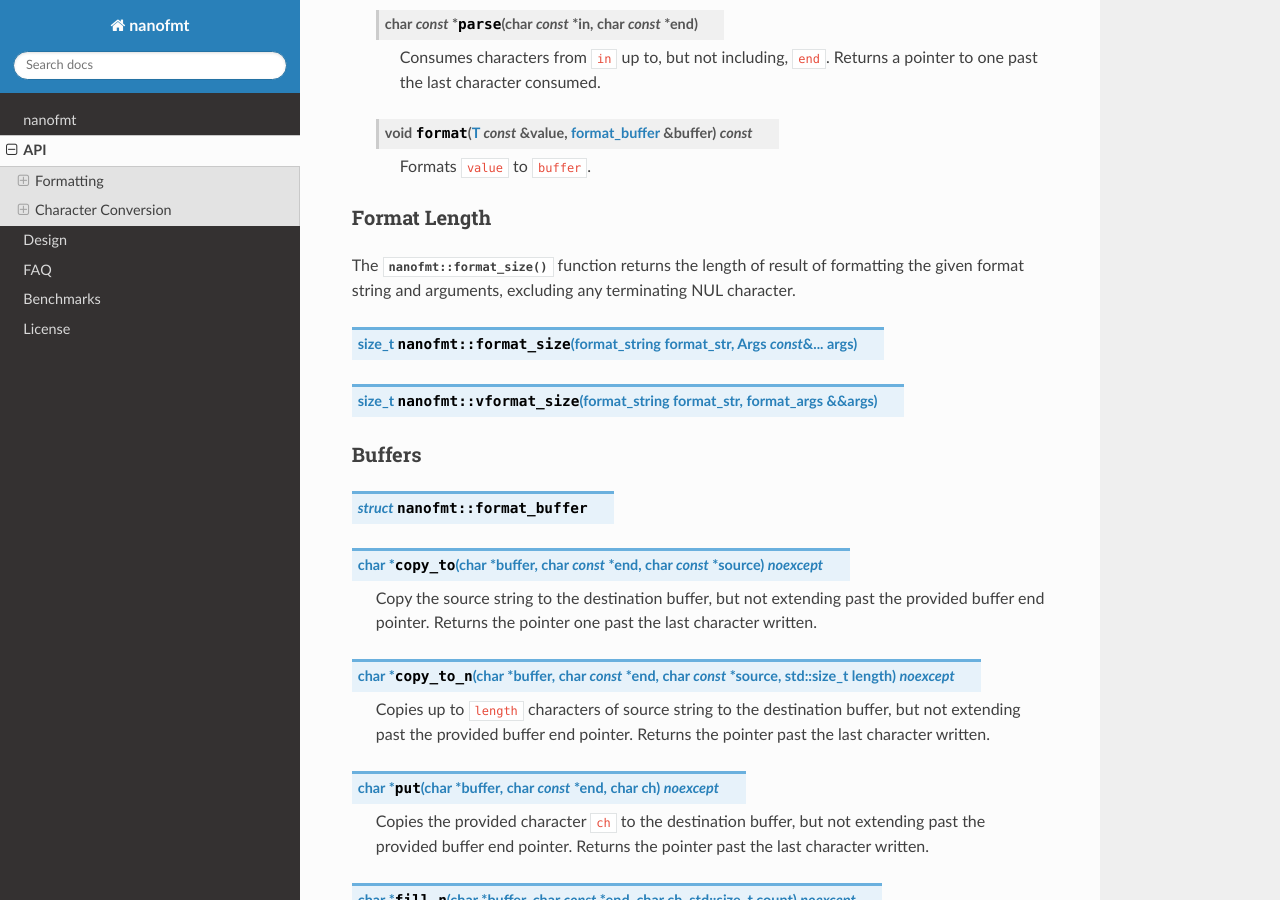
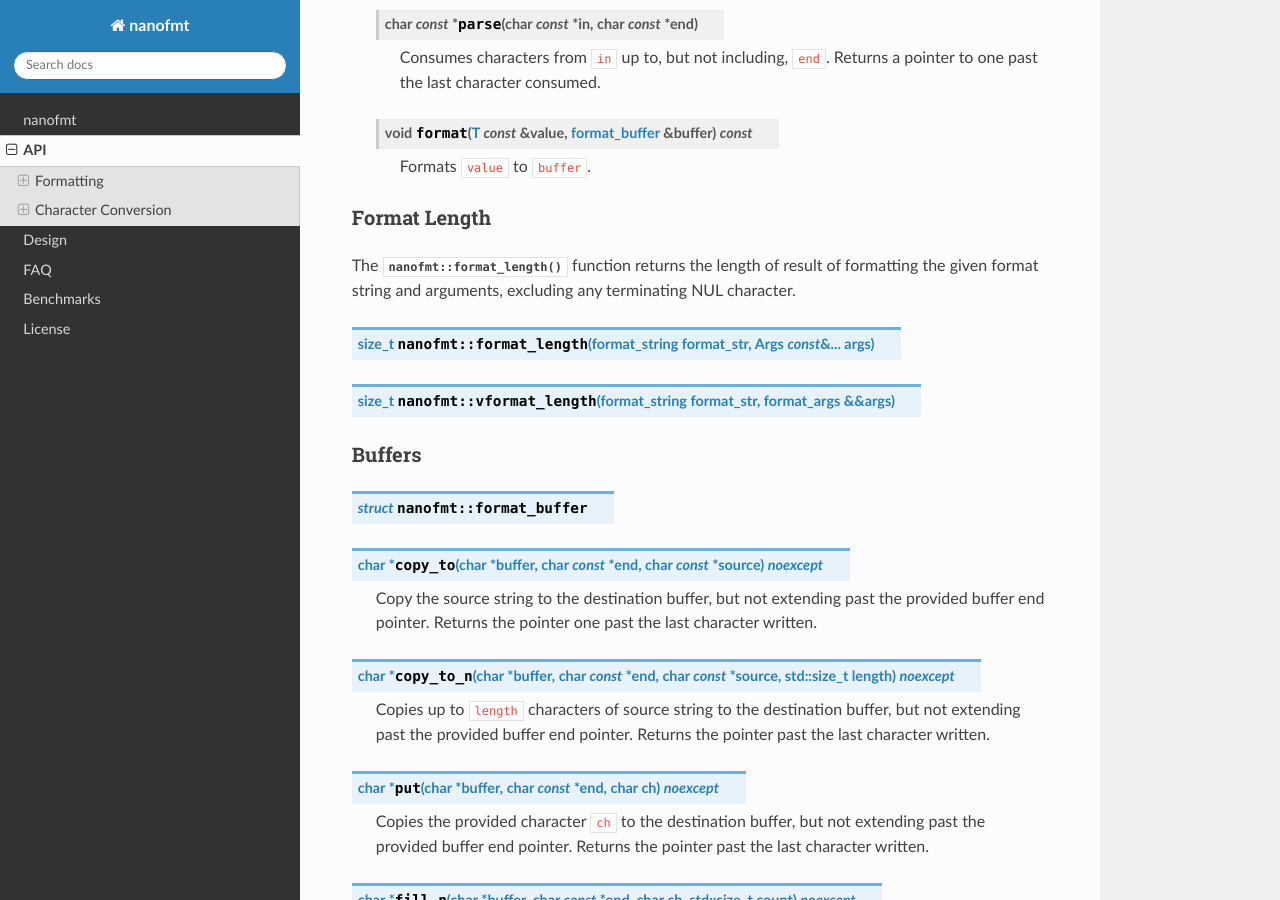
Before and after one commit to seanmiddleditch/nanofmt, a Sphinx documentation site: the page built from docs/api.rst, in a window 1280 px wide and 900 px high, scrolled down 1639 px. Built offline with Sphinx 7.4.7 and the Read the Docs theme 2.0.0, drawn with Linux system fonts in a browser that asks for light colours.

Commit message:
Rename format_size to format_length
Better name, and matches the fmtlib/std::format name too

```diff
--- a/docs/api.rst
+++ b/docs/api.rst
@@ -72,13 +72,13 @@ specialized structure for nanofmt to work.
 Format Length
 ^^^^^^^^^^^^^
 
-The :cpp:func:`nanofmt::format_size` function returns the length of result
+The :cpp:func:`nanofmt::format_length` function returns the length of result
 of formatting the given format string and arguments, excluding any
 terminating NUL character.
 
-.. cpp:function:: size_t nanofmt::format_size(format_string format_str, Args const&... args)
+.. cpp:function:: size_t nanofmt::format_length(format_string format_str, Args const&... args)
 
-.. cpp:function:: size_t nanofmt::vformat_size(format_string format_str, format_args&& args)
+.. cpp:function:: size_t nanofmt::vformat_length(format_string format_str, format_args&& args)
 
 Buffers
 ^^^^^^^
--- a/docs/index.rst
+++ b/docs/index.rst
@@ -72,11 +72,11 @@ flags of `std::format`_.
   // buffer: First then Second
 
 If the length of formatted text is required, e.g. for allocating buffer space,
-the :cpp:func:`nanofmt::format_size` function can be used:
+the :cpp:func:`nanofmt::format_length` function can be used:
 
 .. code-block:: c++
 
-  size_t const length = format_size("{} plus {}", 7, 7);
+  size_t const length = format_length("{} plus {}", 7, 7);
 
   char* buffer = (char*)malloc(length + 1/*NUL byte*/);
   format_to_n(buffer, length + 1, "{} plus {}", 7, 7);
```
Also changed, not shown: 2 other files.
